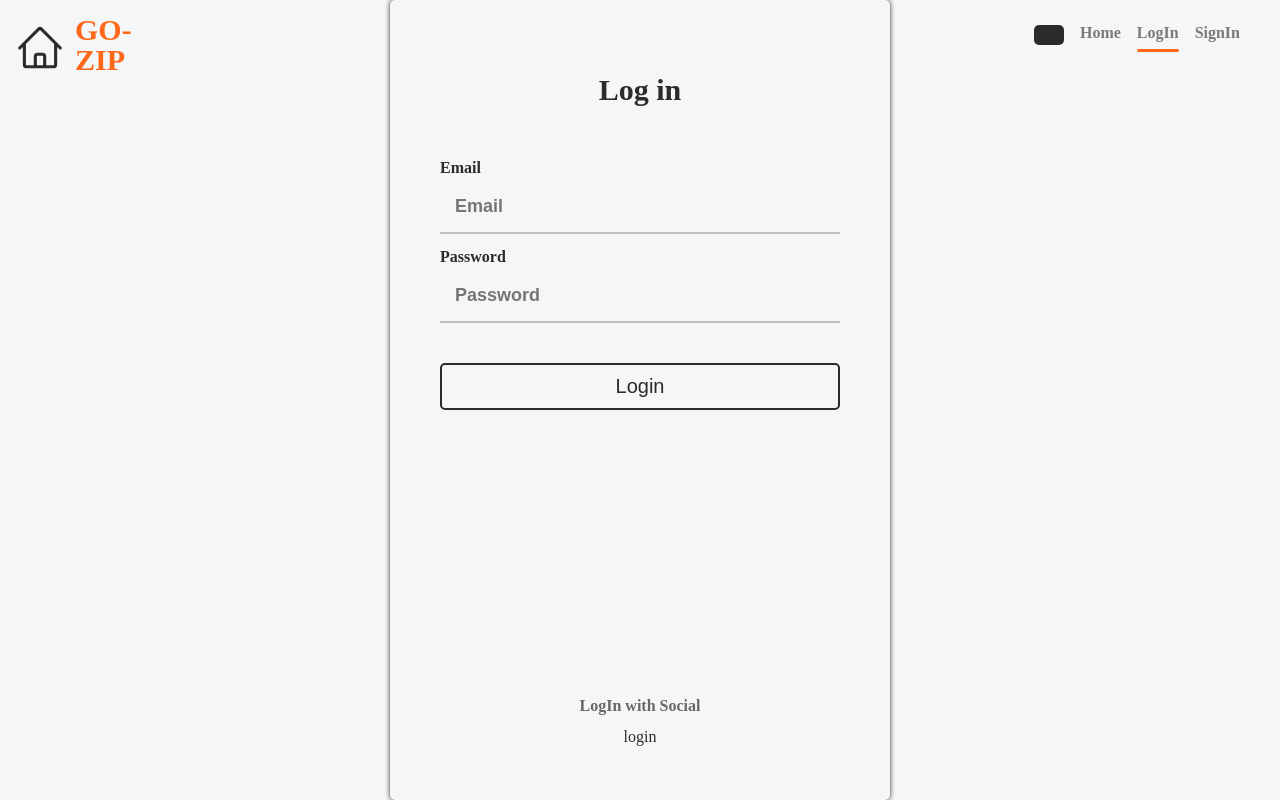
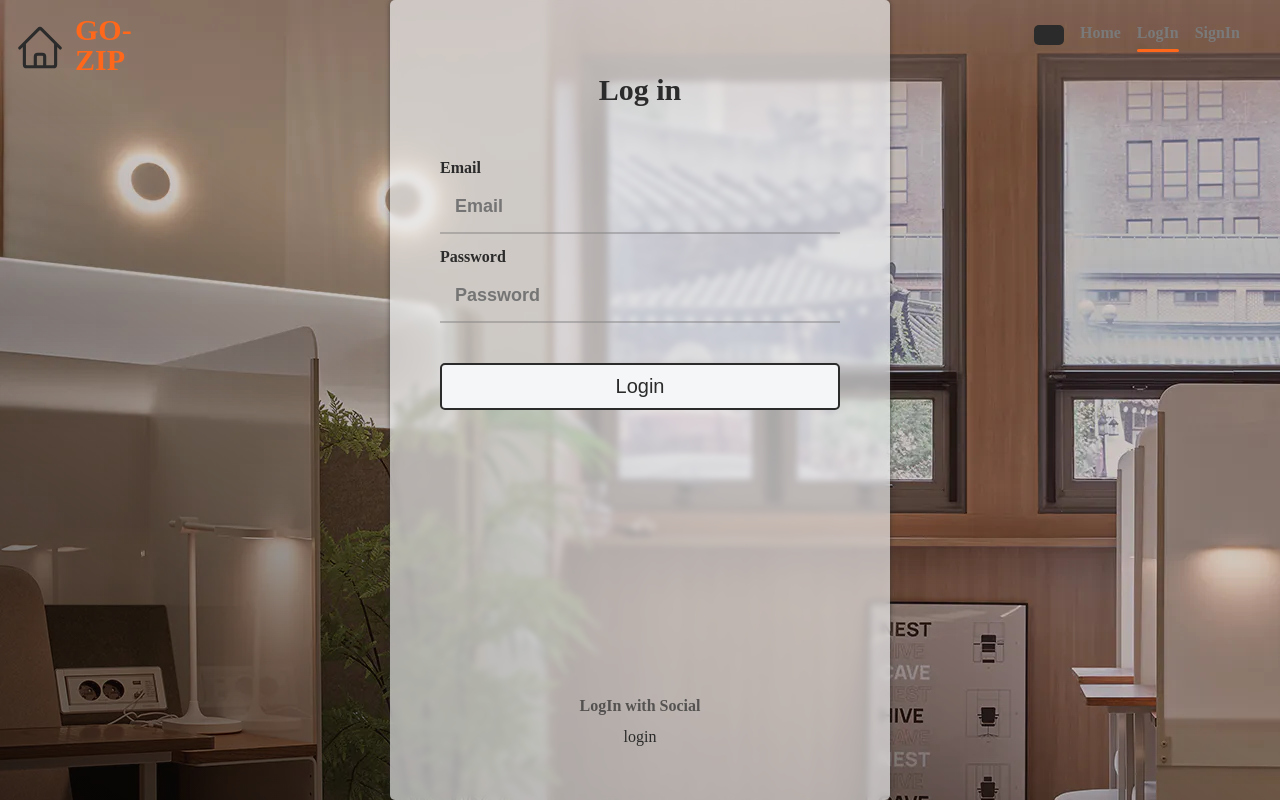
Before and after one commit to PLMOW/GO-ZIP-FE, a React (Create React App) app: page /login in a window 1280 px wide. Built offline with nearby package versions, Linux system fonts and the light colour scheme; no server answers.

Commit message:
chore: Image Background gradient 가시성 개선

```diff
--- a/src/components/BackgroundImage.tsx
+++ b/src/components/BackgroundImage.tsx
@@ -19,7 +19,8 @@ const Wrapper = styled.div<{ src: string }>`
   background-image: linear-gradient(
       210deg,
       rgba(222, 222, 222, 0),
-      rgba(0, 0, 0, 0.2)
+      rgba(222, 222, 222, 0),
+      rgba(0, 0, 0, 0.6)
     ),
     url(${({ src }) => src});
 `;
--- a/src/components/slider/CarouselComponent.tsx
+++ b/src/components/slider/CarouselComponent.tsx
@@ -31,8 +31,9 @@ const Image = styled.div<{ imgSrc: string }>`
   object-fit: cover;
   background-image: linear-gradient(
       210deg,
-      rgba(222, 222, 222, 0.2),
-      rgba(0, 0, 0, 0.8)
+      rgba(222, 222, 222, 0),
+      rgba(222, 222, 222, 0),
+      rgba(0, 0, 0, 0.6)
     ),
     url(${({ imgSrc }) => imgSrc});
 `;
--- a/src/pages/Login.tsx
+++ b/src/pages/Login.tsx
@@ -6,6 +6,8 @@ import { FormState } from 'libs/client/types/formType';
 import ReactHookInput from 'components/form/ReactHookInput';
 import { useMutation } from 'react-query';
 import { useNavigate } from 'react-router-dom';
+import BackgroundImage from 'components/BackgroundImage';
+import backgroundImage from 'assets/img/i4.webp';
 
 const Login = () => {
   const navigate = useNavigate();
@@ -31,6 +33,7 @@ const Login = () => {
   };
 
   return (
+    <BackgroundImage src={backgroundImage}>
       <Container>
         <TopWrapper>
           <Title>Log in</Title>
@@ -53,6 +56,7 @@ const Login = () => {
           <a href="/login">login</a>
         </BottomWrapper>
       </Container>
+    </BackgroundImage>
   );
 };
 
@@ -91,8 +95,9 @@ const Container = styled(motion.div)`
   left: calc(50% - 250px);
   top: calc(50% - 400px);
   color: ${({ theme }) => theme.color};
-  box-shadow: 0px 0px 5px ${({ theme }) => theme.color};
+  box-shadow: 0px 0px 5px ${({ theme }) => theme.transparentColor};
   backdrop-filter: blur(3px);
+  background: ${({ theme }) => theme.transparentBackground};
   padding: 50px;
   display: flex;
   flex-direction: column;
```
Lines whose indentation alone changed are shown as unchanged.
